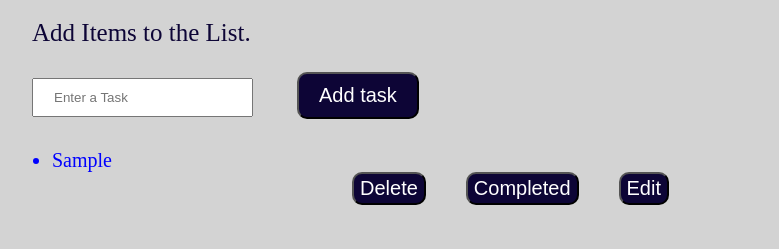
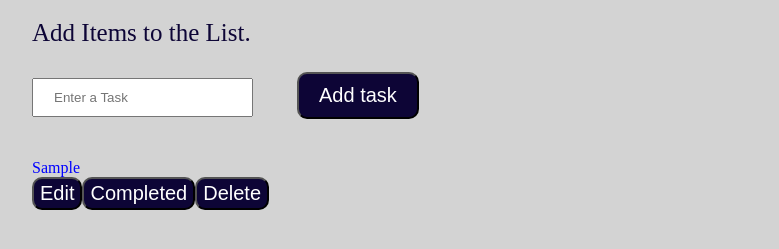
Before and after one commit to Mahad-007/To-Do-List-App, a plain HTML site: page index.html in a window 1280 px wide. Both pictures are taken after typing "Sample" into the empty fields and a click on the button "Add task". Shown: the part 95-344 px from the top of the page, without its empty margins (16-795 px from the left). Drawn offline with Linux system fonts and the light colour scheme.

Commit message:
Added functionality to buttons and made the styling better with the help of chatgpt

```diff
--- a/app.js
+++ b/app.js
@@ -1,57 +1,74 @@
-// // function addTask() {
-// //     const task = prompt("Enter a new task");
-//     alert("Task added!");
-//     const list = document.querySelector("ul");
-//     const newTask = document.createElement("li");
-//     newTask.textContent = task;
-//     list.appendChild(newTask);
+const taskInput = document.getElementById("taskinput");
 
-//   }
-// let deleteBtn = document.createElement("button");
-// deleteBtn.textContent = "Delete";
-// deleteBtn.onclick = function () {
-//   ul.removeChild(li);
-// };
-const taskInput=document.getElementById('taskinput')
-  function addTask(){
-    let task = document.getElementById("taskinput").value;
-    alert("Task added!");
-    // let textDiv = document.createElement("div");
-    // textDiv.textContent = task;
-    // textDiv.classList.add("task-text");
-    const list = document.querySelector("ul");
-    list.classList.add("list-items");
-    // let checkbox = document.createElement("taskinput");
-    // checkbox.type="checkbox";
-    const newTask = document.createElement("li");
-    newTask.textContent = task;
-    list.appendChild(newTask);
-    let deleteBtn = document.createElement("button");
-    deleteBtn.textContent = "Delete";
-    deleteBtn.classList.add("delete-btn");
-    list.appendChild(deleteBtn);
-    let completeBtn = document.createElement("button");
-    completeBtn.textContent = "Completed";
-    completeBtn.classList.add("complete-btn");
-    list.appendChild(completeBtn);
-    let editBtn = document.createElement("button");
-    editBtn.classList.add("edit-btn");
-    editBtn.textContent = "Edit";
-    list.appendChild(editBtn);
-    document.getElementById("taskinput").value = "";
-  }
+function addTask() {
+  let task = taskInput.value.trim();
+  if (task === "") return; // Prevent empty tasks
 
-  const button = document.querySelector("button");
+  alert("Task added!");
 
-  button.addEventListener("click", addTask);
-//   function createParagraph() {
-//     const para = document.createElement("p");
-//     para.textContent = "You clicked the button!";
-//     document.body.appendChild(para);
-//   }
+  const list = document.getElementById("tasklist");
 
-//   const buttons = document.querySelectorAll("button");
+  // Create Task Item Container
+  let taskItem = document.createElement("div");
+  taskItem.classList.add("task-item");
 
-//   for (const button of buttons) {
-//     button.addEventListener("click", createParagraph);
-//   }
+  // Create Task Description Div
+  let taskTextContainer = document.createElement("div");
+  taskTextContainer.textContent = task;
+  taskTextContainer.classList.add("task-text-container");
+  taskTextContainer.contentEditable = "false"; // Initially not editable
+
+  // Create Buttons Container
+  let buttonsContainer = document.createElement("div");
+  buttonsContainer.classList.add("task-buttons");
+
+  // Delete Button
+  let deleteBtn = document.createElement("button");
+  deleteBtn.textContent = "Delete";
+  deleteBtn.classList.add("task-btn", "delete-btn");
+  deleteBtn.onclick = function () {
+      list.removeChild(taskItem);
+  };
+
+  // Complete Button
+  let completeBtn = document.createElement("button");
+  completeBtn.textContent = "Completed";
+  completeBtn.classList.add("task-btn", "complete-btn");
+  completeBtn.onclick = function () {
+      taskTextContainer.style.textDecoration = "line-through";
+      taskTextContainer.style.color = "gray";
+  };
+
+  // Edit Button
+  let editBtn = document.createElement("button");
+  editBtn.textContent = "Edit";
+  editBtn.classList.add("task-btn", "edit-btn");
+  editBtn.onclick = function () {
+      if (taskTextContainer.contentEditable === "false") {
+          taskTextContainer.contentEditable = "true";
+          taskTextContainer.focus();
+          editBtn.textContent = "Save";
+      } else {
+          taskTextContainer.contentEditable = "false";
+          editBtn.textContent = "Edit";
+      }
+  };
+
+  // Append Buttons to Buttons Container
+  buttonsContainer.appendChild(editBtn);
+  buttonsContainer.appendChild(completeBtn);
+  buttonsContainer.appendChild(deleteBtn);
+
+  // Append Task Description and Buttons to Task Item
+  taskItem.appendChild(taskTextContainer);
+  taskItem.appendChild(buttonsContainer);
+
+  // Append Task Item to List
+  list.appendChild(taskItem);
+
+  // Clear Input
+  taskInput.value = "";
+}
+
+// Attach event listener to "Add Task" button
+document.querySelector("button").addEventListener("click", addTask);
--- a/index.html
+++ b/index.html
@@ -10,7 +10,7 @@
     <button id="add-task-btn">Add task</button>
 
 
-    <ul id="list"></ul>
+    <ul id="tasklist"></ul>
 
     <script src="app.js"></script>
     <a href="styles.css"></a>
--- a/styles.css
+++ b/styles.css
@@ -28,7 +28,7 @@ button{
 }
 
 .delete-btn{
-    margin-left: 300px;
+    margin-left: auto;
     margin-top: auto;
     background-color: rgb(13, 5, 54);
     color: white;
@@ -39,7 +39,7 @@ button{
 }
 
 .complete-btn{
-    margin-left: 40px;
+    margin-left: auto;
     margin-top: auto;
     background-color: rgb(13, 5, 54);
     color: white;
@@ -50,7 +50,7 @@ button{
 }
 
 .edit-btn{
-    margin-left: 40px;
+    margin-left: auto;
     margin-top: auto;
     background-color: rgb(13, 5, 54);
     color: white;
@@ -78,6 +78,6 @@ input{
     padding: 10px 20px;
 
 }
-.div{
-    margin-top: 100px;
+.task-item{
+    margin-top: 40px;
 }
```
